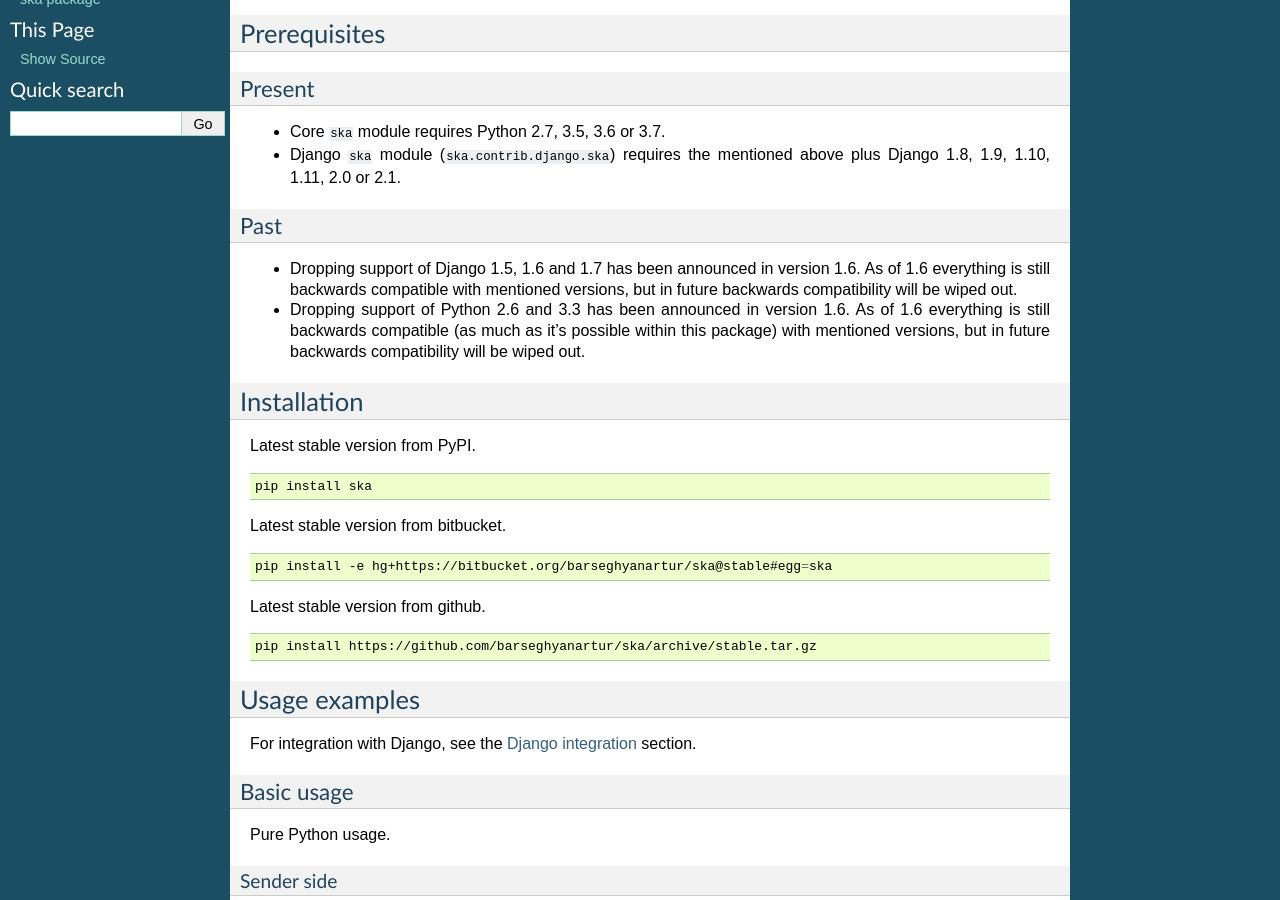
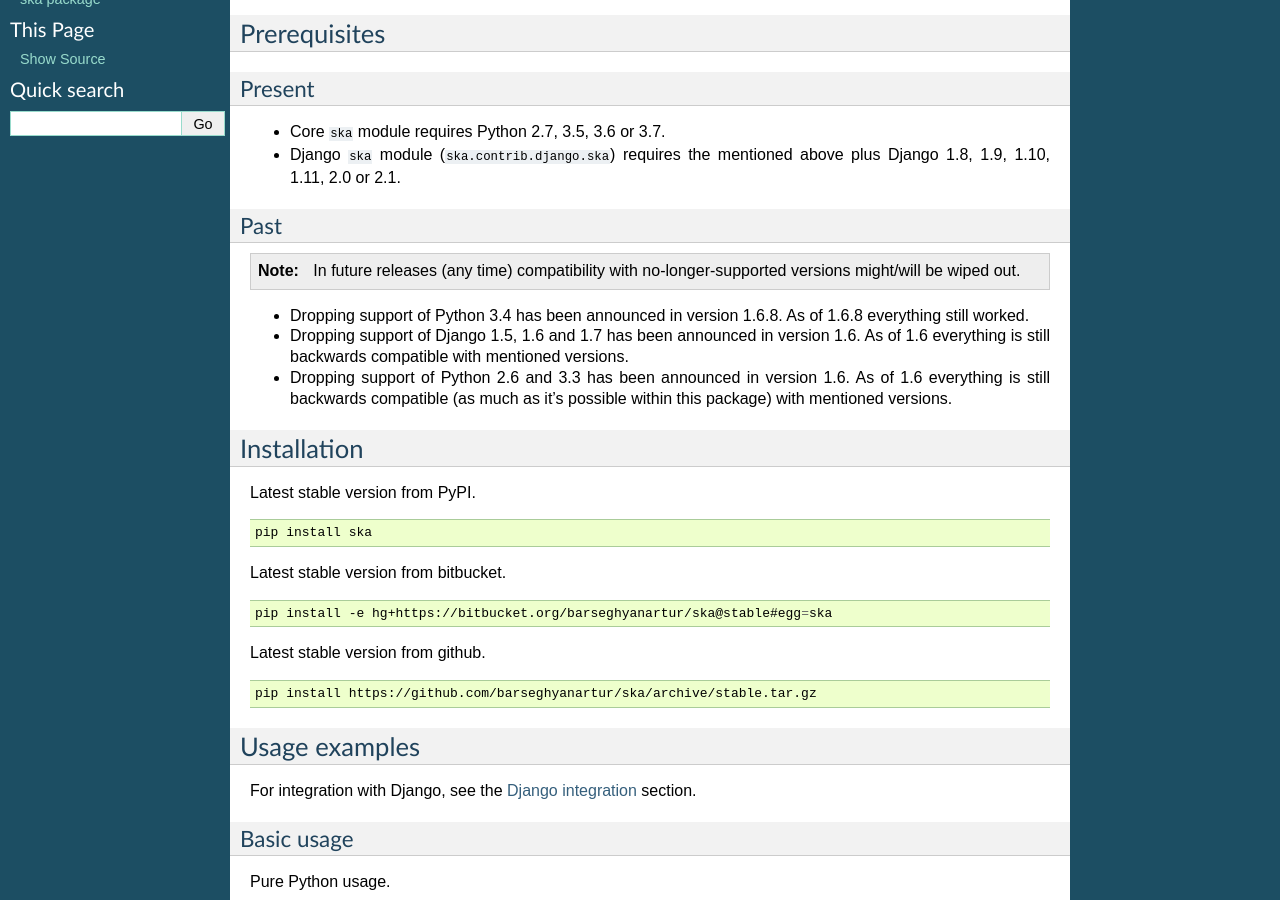
Before and after one commit to barseghyanartur/ska, a Sphinx documentation site: the page built from docs/index.rst, in a window 1280 px wide and 900 px high, scrolled down 1064 px. Built offline with Sphinx 7.4.7, drawn with Linux system fonts in a browser that asks for light colours.

```diff
--- a/CHANGELOG.rst
+++ b/CHANGELOG.rst
@@ -17,9 +17,10 @@ are used for versioning (schema follows below):
 
 1.6.9
 -----
-yyyy-mm-dd (not yet released).
+2018-12-07
 
 - Tested against Python 3.7.
+- Add initial migrations for Django contrib package.
 
 1.6.8
 -----
--- a/docs/index.rst
+++ b/docs/index.rst
@@ -66,13 +66,19 @@ Present
 
 Past
 ----
+.. note::
+
+    In future releases (any time) compatibility with no-longer-supported
+    versions might/will be wiped out.
+
+- Dropping support of Python 3.4 has been announced in version 1.6.8. As of
+  1.6.8 everything still worked.
 - Dropping support of Django 1.5, 1.6 and 1.7 has been announced in version
   1.6. As of 1.6 everything is still backwards compatible with mentioned
-  versions, but in future backwards compatibility will be wiped out.
+  versions.
 - Dropping support of Python 2.6 and 3.3 has been announced in version 1.6.
   As of 1.6 everything is still backwards compatible (as much as it's possible
-  within this package) with mentioned versions, but in future backwards
-  compatibility will be wiped out.
+  within this package) with mentioned versions.
 
 Installation
 ============
```
Also changed, not shown: README.rst (+9 -3 lines), 4 other files.
